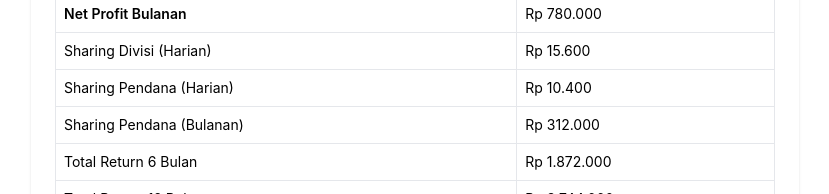
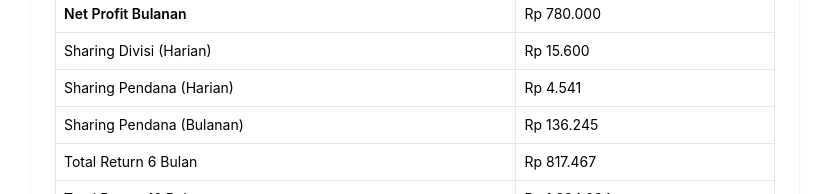
Before and after one commit to acid1010/simulasi_penjualan, a React (Create React App) app: page / in a window 1280 px wide. Shown: the part 438-632 px from the top of the page, without its empty margins (225-1054 px from the left). Built offline with nearby package versions, Linux system fonts and the light colour scheme.

Commit message:
Update simulasiPenjualan.js

```diff
--- a/src/simulasiPenjualan.js
+++ b/src/simulasiPenjualan.js
@@ -24,9 +24,9 @@ const SimulasiPenjualan = () => {
   const netProfitBulanan = labaBulanan - opBulanan;
 
   const sharingDivisiHarian = netProfitHarian * 0.6;
-  const sharingPendanaHarian = netProfitHarian * 0.4;
+  const sharingPendanaHarian = investasi / 11450000 * netProfitHarian * 0.4;
   const sharingDivisiBulanan = netProfitBulanan * 0.6;
-  const sharingPendanaBulanan = netProfitBulanan * 0.4;
+  const sharingPendanaBulanan = investasi / 11450000 * netProfitBulanan * 0.4;
 
   const totalReturn6Bulan = sharingPendanaBulanan * 6;
   const totalReturn12Bulan = sharingPendanaBulanan * 12;
```
